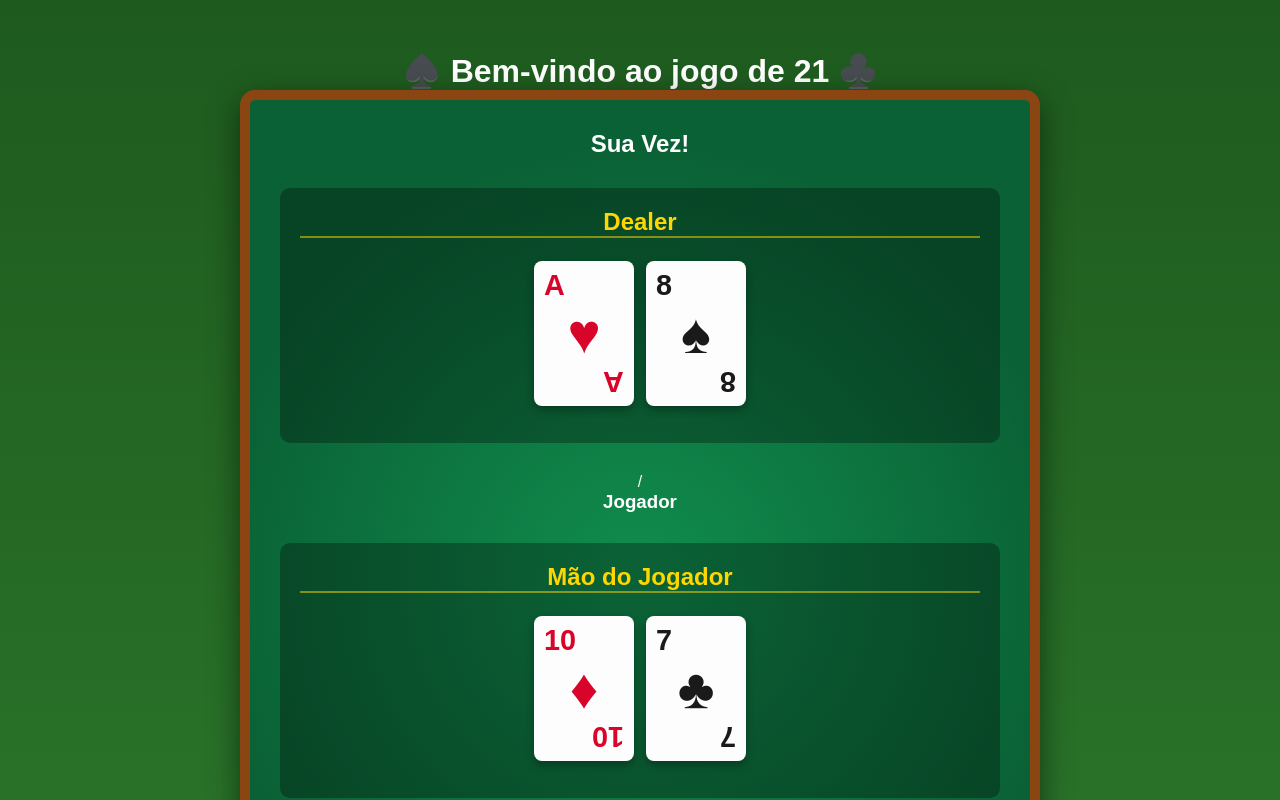
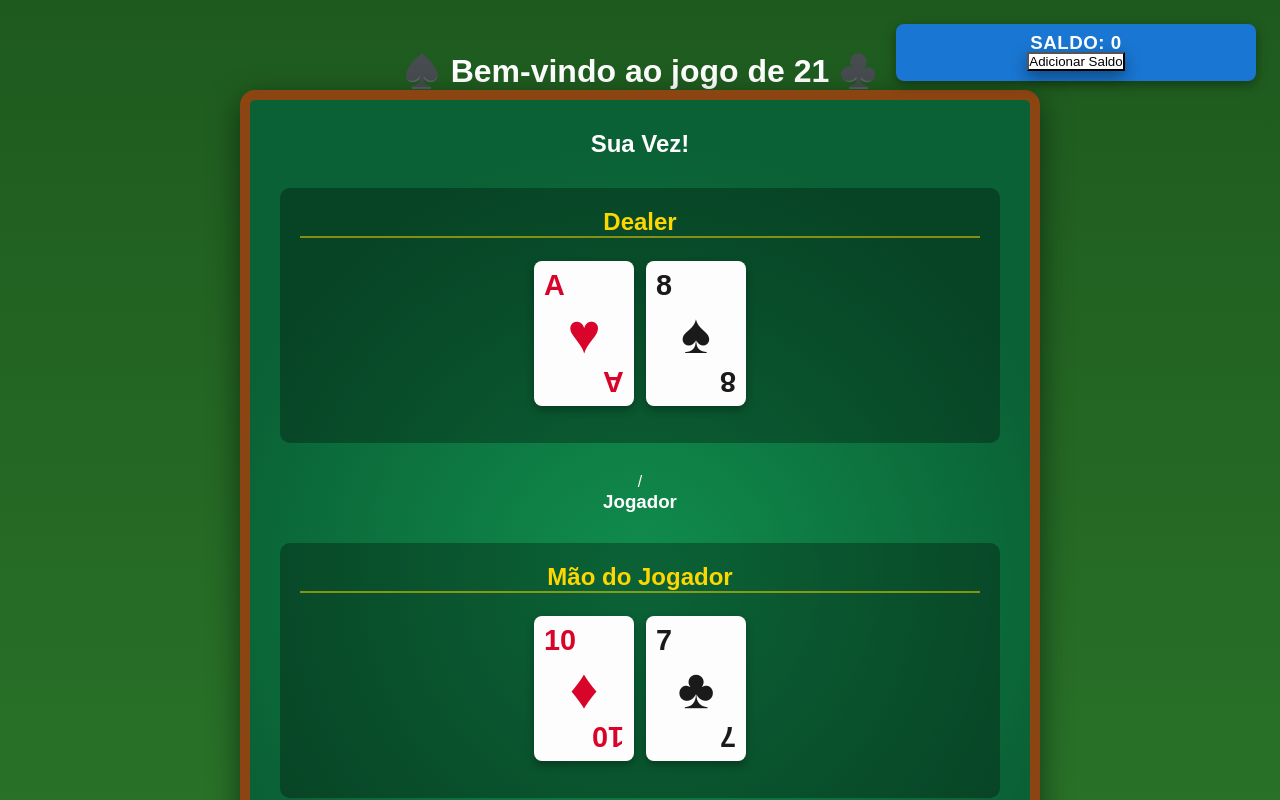
Before and after one commit to ufjf-dcc207/ufjf-dcc207-2025-3-a-sem01-21, a React (Vite) app: page / in a window 1280 px wide. Shown: the top 800 px of the page. Built offline with nearby package versions, Linux system fonts and the light colour scheme.

Commit message:
Coloco a chamada de Saldo em App.tsx

```diff
--- a/src/App.tsx
+++ b/src/App.tsx
@@ -1,11 +1,13 @@
 import './App.css'
 import MesaBlackjack from './componentes/MesaBlackjack'
+import Saldo from './componentes/Saldo'
 
 function App() {
   return (
     <div className='App'>
       <h1>♠️ Bem-vindo ao jogo de 21 ♣️</h1>
       <MesaBlackjack />
+      <Saldo valor={0}/>
     </div>
   )
 }
```
